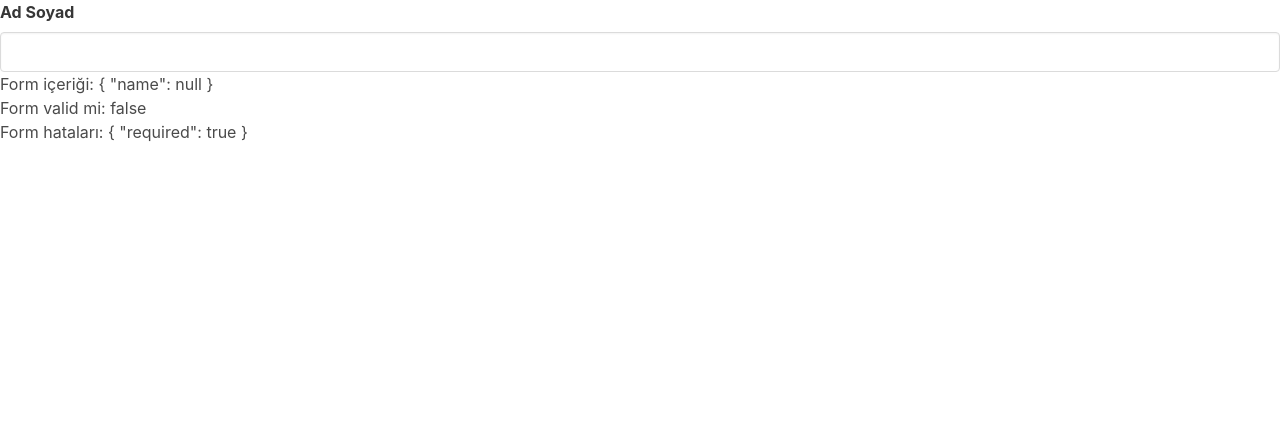
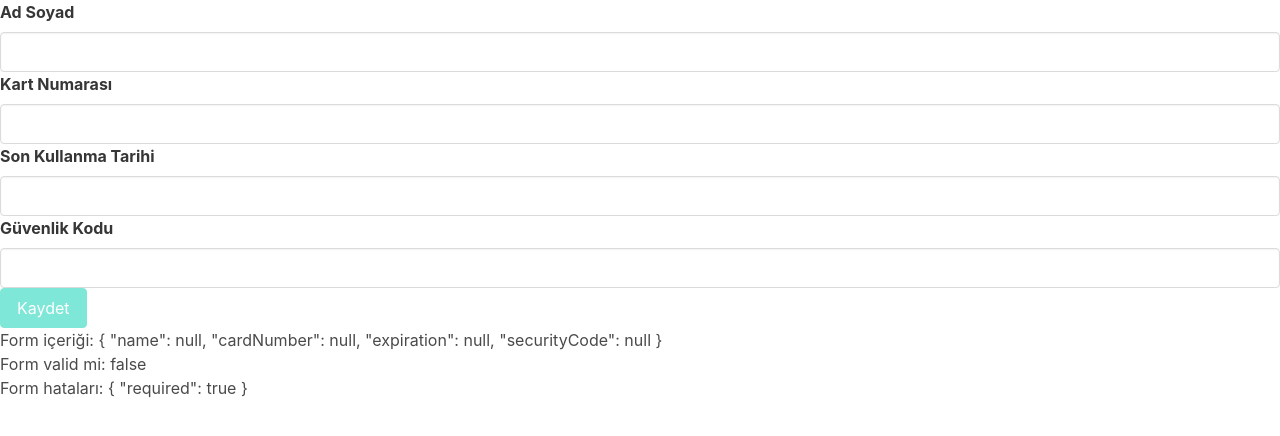
Before and after one commit to guneykilicel/reactive-form-with-angular, an Angular app: page / in a window 1280 px wide. Shown: the top 436 px of the page. Built offline with nearby package versions, Linux system fonts and the light colour scheme.

Commit message:
diger inputlar ve buton eklendi onSubmit ve disabl

```diff
--- a/src/app/cardform/cardform.component.html
+++ b/src/app/cardform/cardform.component.html
@@ -1,6 +1,10 @@
-<form [formGroup]="cardForm">
+<form [formGroup]="cardForm" (ngSubmit)="onSubmit()">
     <!-- <app-input [control]?="cardForm.get('name')"></app-input> -->
     <app-input label="Ad Soyad" [control]="nameControl"></app-input>
+    <app-input label="Kart Numarası" [control]="cardNumberControl"></app-input>
+    <app-input label="Son Kullanma Tarihi" [control]="expirationControl"></app-input>
+    <app-input label="Güvenlik Kodu" [control]="securityCodeControl"></app-input>
+    <button class="button is-primary" [disabled]="cardForm.invalid" type="submit">Kaydet</button>
 </form>
 
 <div>Form içeriği: {{cardForm.value | json}}</div>
--- a/src/app/cardform/cardform.component.ts
+++ b/src/app/cardform/cardform.component.ts
@@ -12,9 +12,27 @@ export class CardformComponent {
       Validators.required,
       Validators.minLength(3),
     ]),
+    cardNumber: new FormControl(null),
+    expiration: new FormControl(null),
+    securityCode: new FormControl(null),
   });
+
+  onSubmit() {
+
+  }
 
   get nameControl() {
     return this.cardForm.get('name') as FormControl;
   }
+  get cardNumberControl() {
+    return this.cardForm.get('cardNumber') as FormControl;
+  }
+  get expirationControl() {
+    return this.cardForm.get('expiration') as FormControl;
+  }
+  get securityCodeControl() {
+    return this.cardForm.get('securityCode') as FormControl;
+  }
+
+
 }
```
